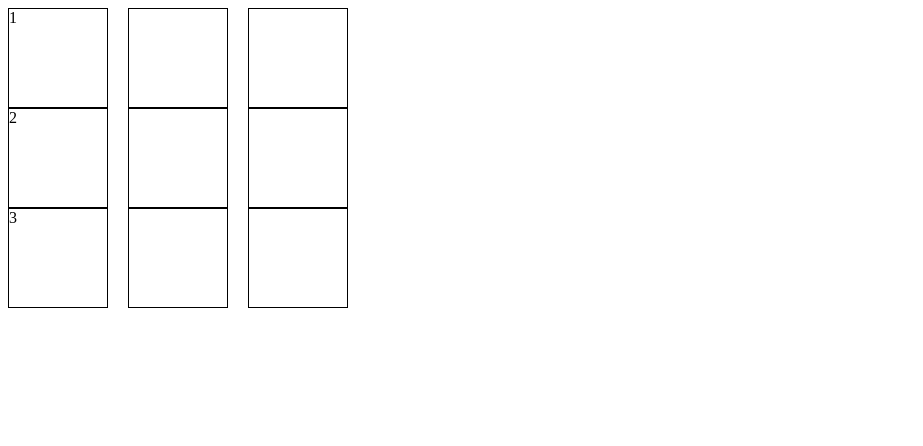
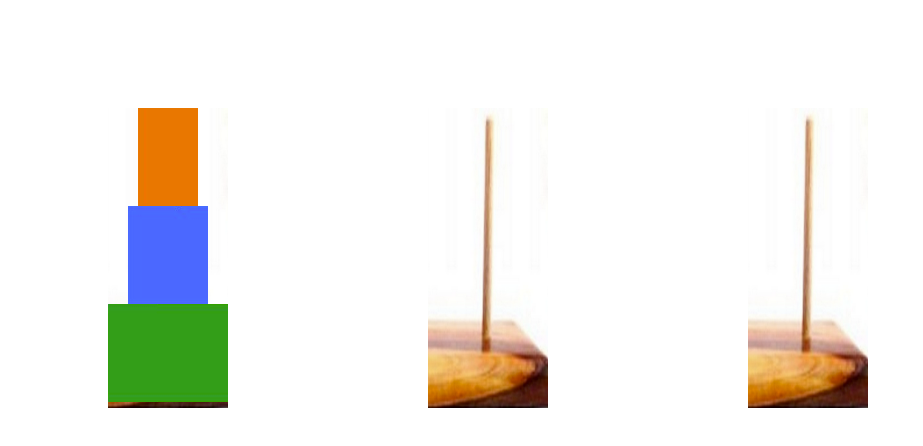
Before and after one commit to Teaflavored/towersofhanoiJS, a plain HTML site: page towerofhanoi/html/index.html in a window 1280 px wide. Shown: the whole page, without its empty margins (0-923 px from the left). Drawn offline with Linux system fonts and the light colour scheme.

Commit message:
finish towers of hanoi. it looks good

```diff
--- a/towerofhanoi/css/tower.css
+++ b/towerofhanoi/css/tower.css
@@ -1,17 +1,35 @@
 
 .column{
+  background-image: url('base.png');
+  background-size: 120px 300px;
   display:inline-block;
   vertical-align: top;
   width: 120px;
+  margin: 100px;
   height: 300px;
 }
 
 .pile{
-  width:98px;
+  margin: 0 auto;
+  width:120px;
   height:98px;
-  border: 1px black solid;
 }
 
 .selected{
   background:yellow;
 }
+
+.three{
+  background-image: url('three.png');
+  width: 120px;
+}
+
+.two{
+  background-image: url('two.png');
+  width: 80px;
+}
+
+.one{
+  background-image: url('one.png');
+  width: 60px;
+}
--- a/towerofhanoi/html/index.html
+++ b/towerofhanoi/html/index.html
@@ -2,7 +2,7 @@
 <html>
   <head>
     <meta charset="utf-8">
-    <title>Tic Tac Toe</title>
+    <title>Towers of Hanoi</title>
     <link rel="stylesheet" type="text/css" href="../css/tower.css">
   </head>
   <body>
--- a/towerofhanoi/js/hanoi-view.js
+++ b/towerofhanoi/js/hanoi-view.js
@@ -7,16 +7,34 @@
     this.game = game;
     this.$el = $el;
     this.firstMove = null;
+    this.grid = [['one', 'two', 'three'],["", "", ""],["", "", ""]];
+    // [["", "two", "three"].["","","one"].["","",""]]
+    // [["", "two", "three"],["","",""],["","",""]]
     this.render();
     this.clickTower();
   }
 
   HanoiView.prototype.render = function(){
-    var col = "<div class=\"column\" data-stack=\"0\"><div class=\"pile\">1</div><div class=\"pile\">2</div><div class=\"pile\">3</div></div>"
-    var col2 = "<div class=\"column\" data-stack=\"1\"><div class=\"pile\"></div><div class=\"pile\"></div><div class=\"pile\"></div></div>"
-    var col3 = "<div class=\"column\" data-stack=\"2\"><div class=\"pile\"></div><div class=\"pile\"></div><div class=\"pile\"></div></div>"
-    this.$el.append($(col+col2+col3))
+    var string = ""
+    for(var row=0; row < 3; row++){
+      string += "<div class='column'";
+      string += "data-stack='" + row + "'>";
+      for(var col=0; col < 3; col++){
+        string += "<div class=\"pile " + this.grid[row][col] + "\"></div>";
+      }
+      string += "</div>"
+    }
+    this.$el.html(string);
   }
+
+  HanoiView.prototype.updateClass = function(){
+    var $piles = $(".pile")
+    $piles.removeClass("one two three")
+    for(var i = 0; i < $piles.length; i++){
+      $piles.eq(i).addClass(this.grid[ Math.floor( i / 3)][i % 3])
+    }
+  }
+
 
   HanoiView.prototype.clickTower = function() {
     var that = this;
@@ -24,24 +42,48 @@
     $columns.on('click', function(event){
       var $currentColumn = $(event.currentTarget);
       if (that.firstMove == null){
+        //if no first move has been taken
+        //set IVAR of first move and toggle it as selected
         that.firstMove = $currentColumn.data('stack');
-        $currentColumn.toggleClass("selected")
+        $currentColumn.addClass("selected");
       } else {
+        //if there is a first move taken
+        //find the second move and see if we can move it
         var secondMove = $currentColumn.data('stack');
         if (that.game.move(that.firstMove, secondMove)){
           //change stack
-          that.changeStack(that.firstMove, secondMove);
+          for( var i = 0; i < that.grid[that.firstMove].length; i++){
+            if (that.grid[that.firstMove][i].length > 0){
+              var classToMove = that.grid[that.firstMove][i];
+              that.grid[that.firstMove][i] = "";
+              i = that.grid[that.firstMove].length + 1;
+            }
+          }
+
+          for( var i = that.grid[secondMove].length - 1; i >= 0; i-- ){
+            if (that.grid[secondMove][i].length === 0){
+              that.grid[secondMove][i] = classToMove;
+              i = -1;
+            }
+          }
+          that.updateClass();
           //check for win
           if (that.game.isWon()){
             alert("you've won!")
             //reset game
           }
         } else {
+          //if we can't move there
           alert('Invalid move!');
+
+
         }
+
         var $columnStart = $("*[data-stack=\"" + that.firstMove + "\"]");
-        $columnStart.toggleClass("selected")
+        $columnStart.removeClass("selected")
         that.firstMove = null;
+
+
 
       }
     })
```
Also changed, not shown: towerofhanoi/css/base.png (added), towerofhanoi/css/one.png (added), towerofhanoi/css/three.png (added), towerofhanoi/css/two.png (added).
